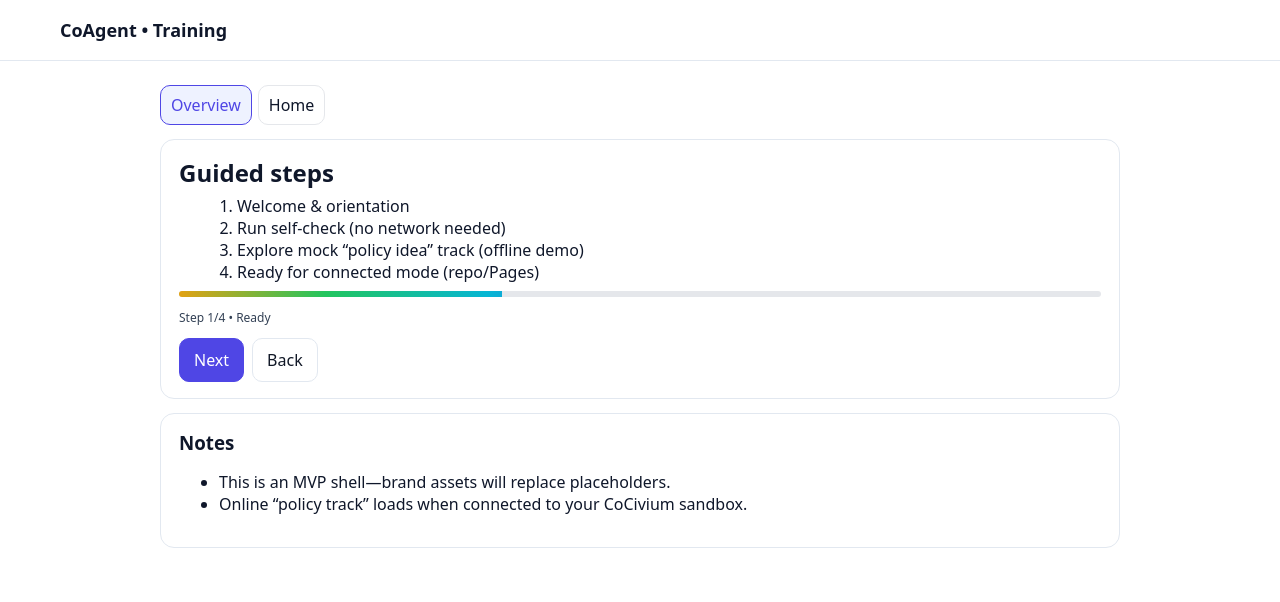
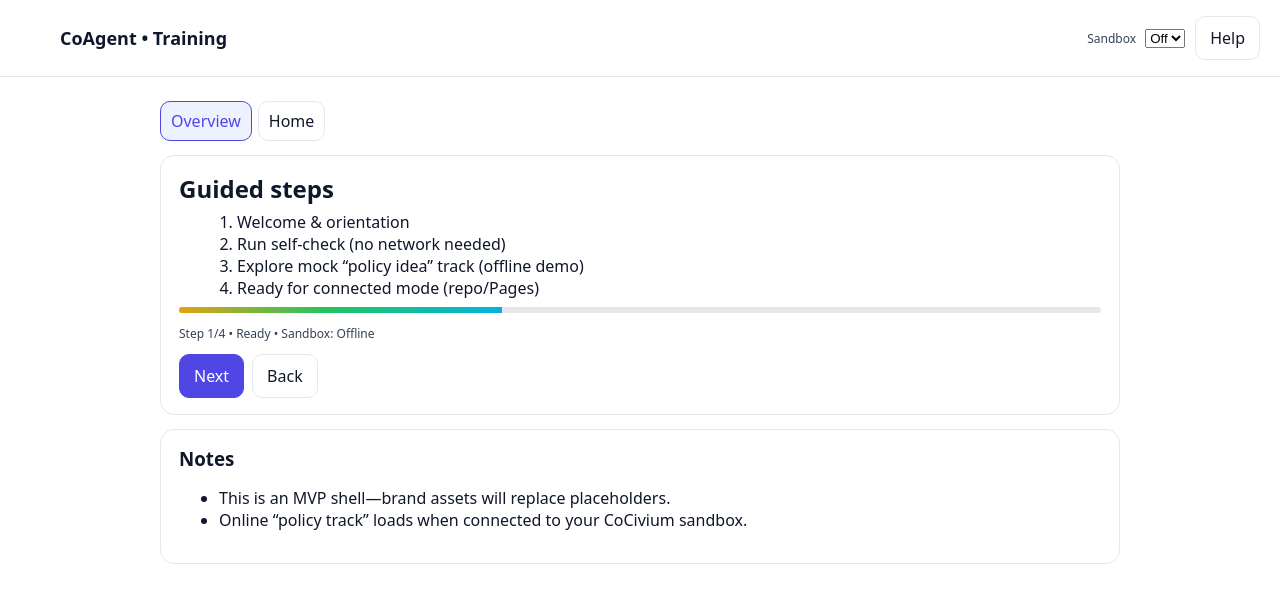
Before and after one commit to rickballard/CoAgent, a plain HTML site: page app/training/index.html in a window 1280 px wide. Drawn offline with Linux system fonts and the light colour scheme.

Commit message:
app: Sandbox toggle + Help + connected submit (stable wiring) (#52)
Co-authored-by: Rick Ball <41898282+rickballard@users.noreply.github.com>

```diff
--- /dev/null
+++ b/app/config.json
@@ -0,0 +1,4 @@
+{
+  "mode": "offline",
+  "sandboxUrl": ""
+}
--- /dev/null
+++ b/app/sandbox.js
@@ -0,0 +1,31 @@
+(() => {
+  const sel = document.querySelector("#sandbox-toggle");
+  if (!sel) return;
+  const key = "coagent.sandbox.mode";
+
+  function setStatusSuffix(mode) {
+    const s = document.querySelector("#status") || document.querySelector("#tstatus");
+    if (!s) return;
+    const base = s.textContent.replace(/\s•\s(Sandbox:\s(Online|Offline))$/,'');
+    s.textContent = `${base} • Sandbox: ${mode === "online" ? "Online" : "Offline"}`;
+  }
+
+  function apply(mode) {
+    try { localStorage.setItem(key, mode); } catch {}
+    sel.value = mode;
+    setStatusSuffix(mode);
+  }
+
+  const isTraining = location.pathname.includes("/training/");
+  const cfgUrl = (isTraining ? "../" : "./") + "config.json";
+
+  fetch(cfgUrl)
+    .then(r => r.json()).catch(()=>({mode:"offline"}))
+    .then(cfg => {
+      let mode = (new URLSearchParams(location.search).get("sandbox") === "on") ? "online" : null;
+      if (!mode) try { mode = localStorage.getItem(key) } catch {}
+      if (!mode) mode = (cfg.mode === "online") ? "online" : "offline";
+      apply(mode);
+      sel.addEventListener("change", e => apply(e.target.value));
+    });
+})();
--- a/app/training/index.html
+++ b/app/training/index.html
@@ -4,6 +4,15 @@
 <link rel="stylesheet" href="../assets/style.css">
 <header>
   <img src="../assets/logo.png" alt="logo"><h1>CoAgent • Training</h1>
+  <div style="margin-left:auto;display:flex;gap:10px;align-items:center">
+    <label class="status">Sandbox
+      <select id="sandbox-toggle" style="margin-left:6px">
+        <option value="offline">Off</option>
+        <option value="online">On</option>
+      </select>
+    </label>
+    <a class="btn" href="../help/index.html">Help</a>
+  </div>
 </header>
 <main>
   <nav class="tabs">
@@ -35,6 +44,7 @@
     </ul>
   </div>
 </main>
+<script src="../sandbox.js"></script>
 <script>
 let step=1; const total=4; const st=document.querySelector('#tstatus');
 document.querySelector('#next').onclick=()=>{
```
Also changed, not shown: app/help/index.html (added, +16 -0 lines), app/index.html (+10 -0 lines), app/policy-demo/index.html (line endings or trailing spaces).
